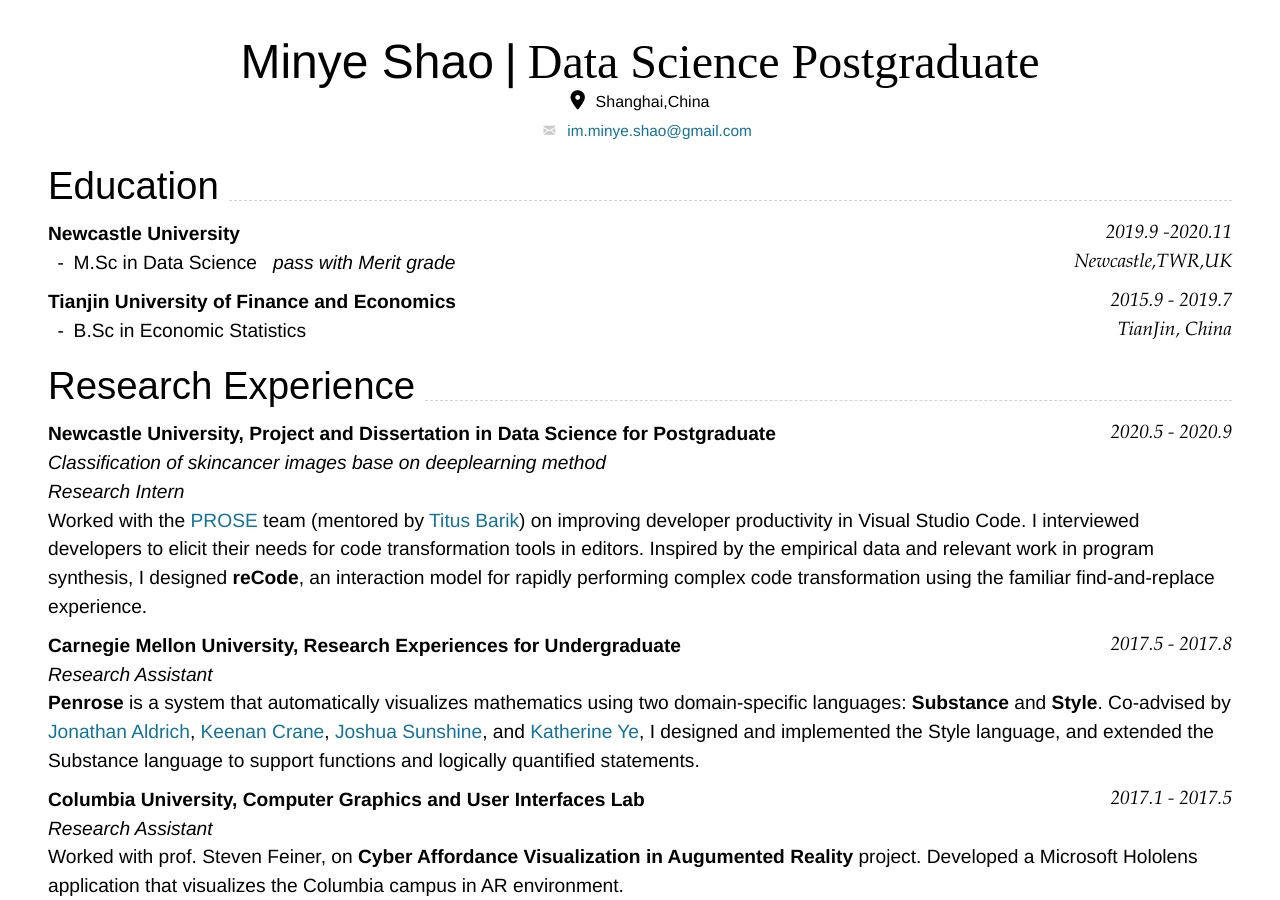
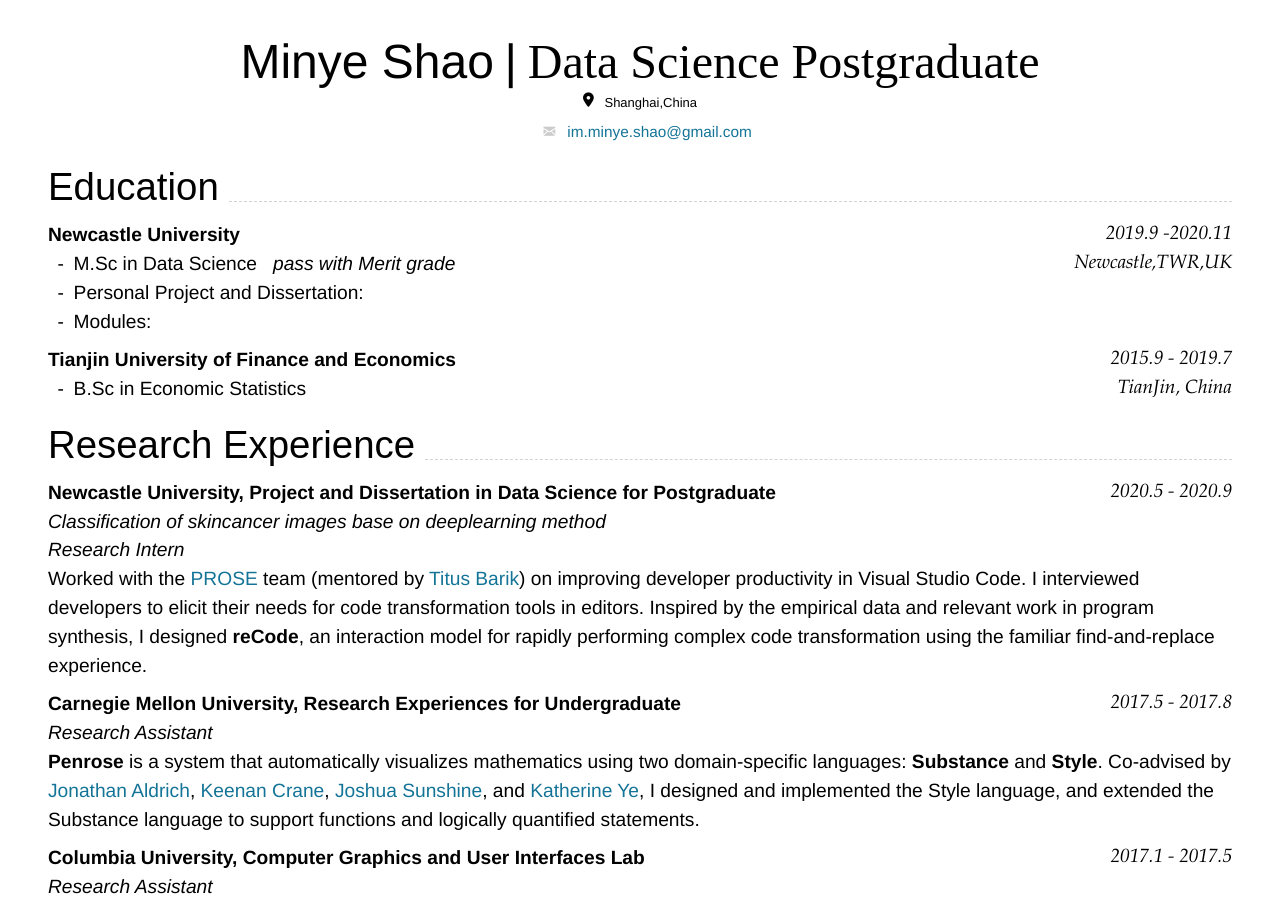
Before and after one commit to MinyeShao/CV_Markdown, a Jekyll site: the page built from index.md, in a window 1280 px wide and 900 px high. Built offline with Jekyll 4.4.1, drawn with Linux system fonts in a browser that asks for light colours; nearby versions of some CDN libraries.

Commit message:
Update index.md

````diff
--- a/index.md
+++ b/index.md
@@ -10,7 +10,7 @@ email:
 <div align='center' ><font size='75'>Minye Shao</font>&nbsp; <font size='75'>|</font> &nbsp;<font face="sf" size='75'>Data Science Postgraduate</font></div>
 
 
-<center><i class="fas fa-map-marker-alt fa-s"></i>&nbsp;&nbsp;<font size='3'>Shanghai,China</font> </center>
+<center><i class="fas fa-map-marker-alt fa-xs"></i>&nbsp;&nbsp;<font size='2.6'>Shanghai,China</font> </center>
 
 
 {% include cv-contact.html %}
@@ -24,6 +24,9 @@ Newcastle,TWR,UK
 ```
 
 - M.Sc in Data Science &nbsp; _pass with Merit grade_
+- Personal Project and Dissertation:
+- Modules:
+
 
 ### **Tianjin University of Finance and Economics** `2015.9 - 2019.7`
 
````
